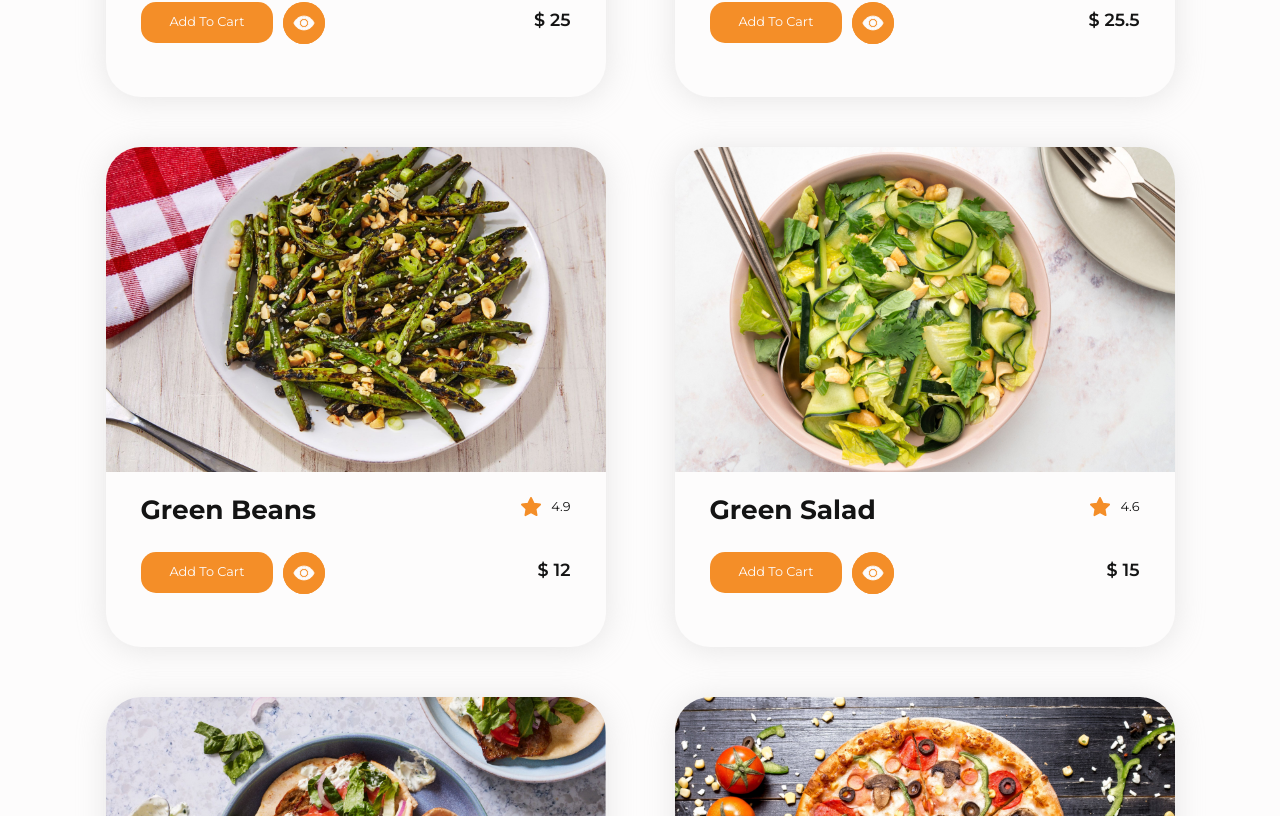
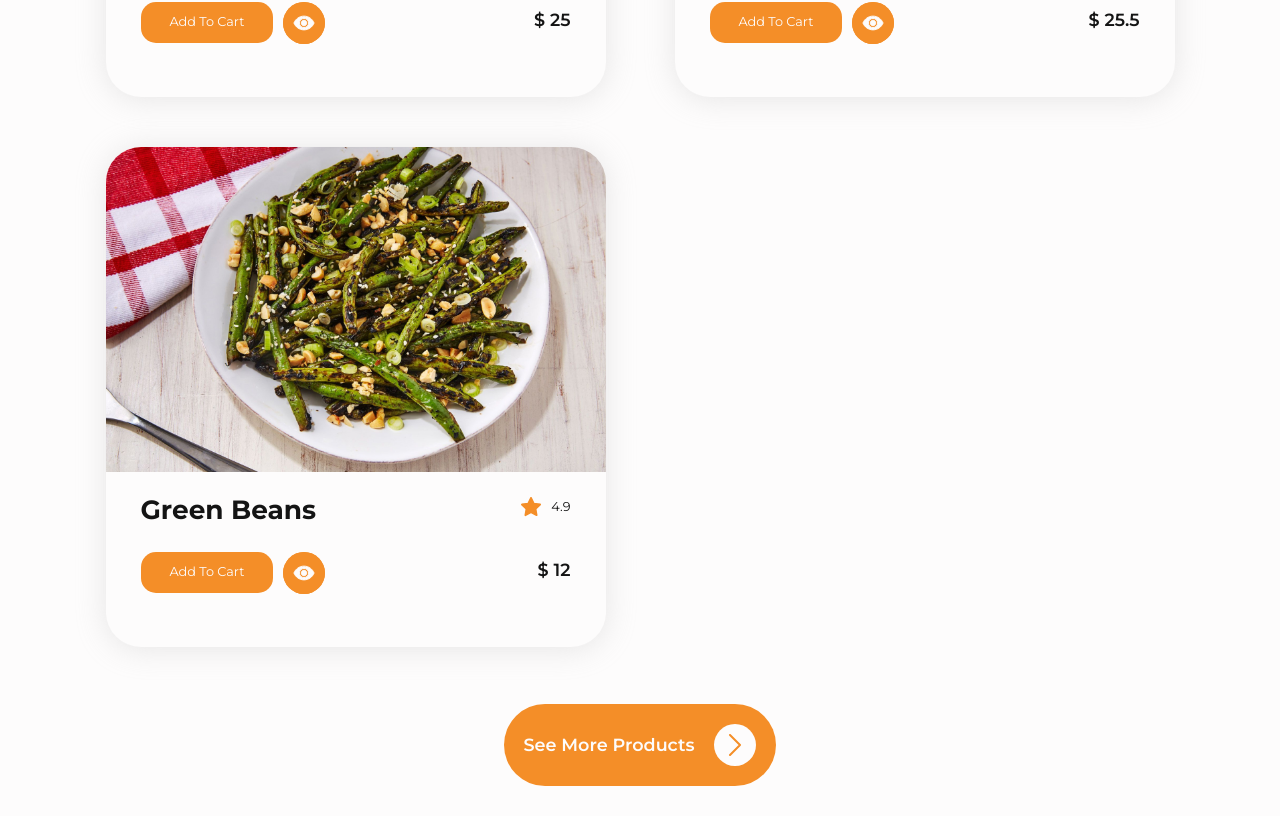
Before and after one commit to Aurelie-Runser/FOOD-Restaurant--React, a React (Vite) app: page / in a window 1280 px wide. Shown: the part 1164-1980 px from the top of the page. Built offline with nearby package versions, Linux system fonts and the light colour scheme.

Commit message:
creation de la section Products

```diff
--- a/src/components/gridCard/GridCard.tsx
+++ b/src/components/gridCard/GridCard.tsx
@@ -127,7 +127,7 @@ export default function GridCard({num}:{ num: number|undefined}) {
                 price={p.price}
             />
         </li>
-      ))}
+      )).slice(0, num)}
     </ul>
   )
 }
--- a/src/sections/products/Products.css
+++ b/src/sections/products/Products.css
@@ -0,0 +1,5 @@
+.products--button{
+    width: fit-content;
+    margin: auto;
+    margin-top: 57px;
+}
--- a/src/sections/products/Products.tsx
+++ b/src/sections/products/Products.tsx
@@ -1,15 +1,27 @@
 import Title from '../../components/title/Title'
 import GridCard from '../../components/gridCard/GridCard'
+import Bouton from '../../components/bouton/Bouton'
+import Icon from '../../components/icons/Icon'
 
 import './Products.css'
+import { useState } from 'react'
 
 export default function Products() {
 
+  const [numProduct, setNumProduct] = useState(3)
+
   return (
-    <section className='Product'>
+    <section className='products'>
       <Title subTitle='Services'>Most popular items</Title>
 
-      <GridCard num={3}/>
+      <GridCard num={numProduct}/>
+
+      <div className='products--button'>
+        <Bouton size='big' rounded icon>
+          See More Products
+          <Icon name='chevron' size="medium" color='whiteOrange'/>
+        </Bouton>
+      </div>
     </section>
   )
 }
```
